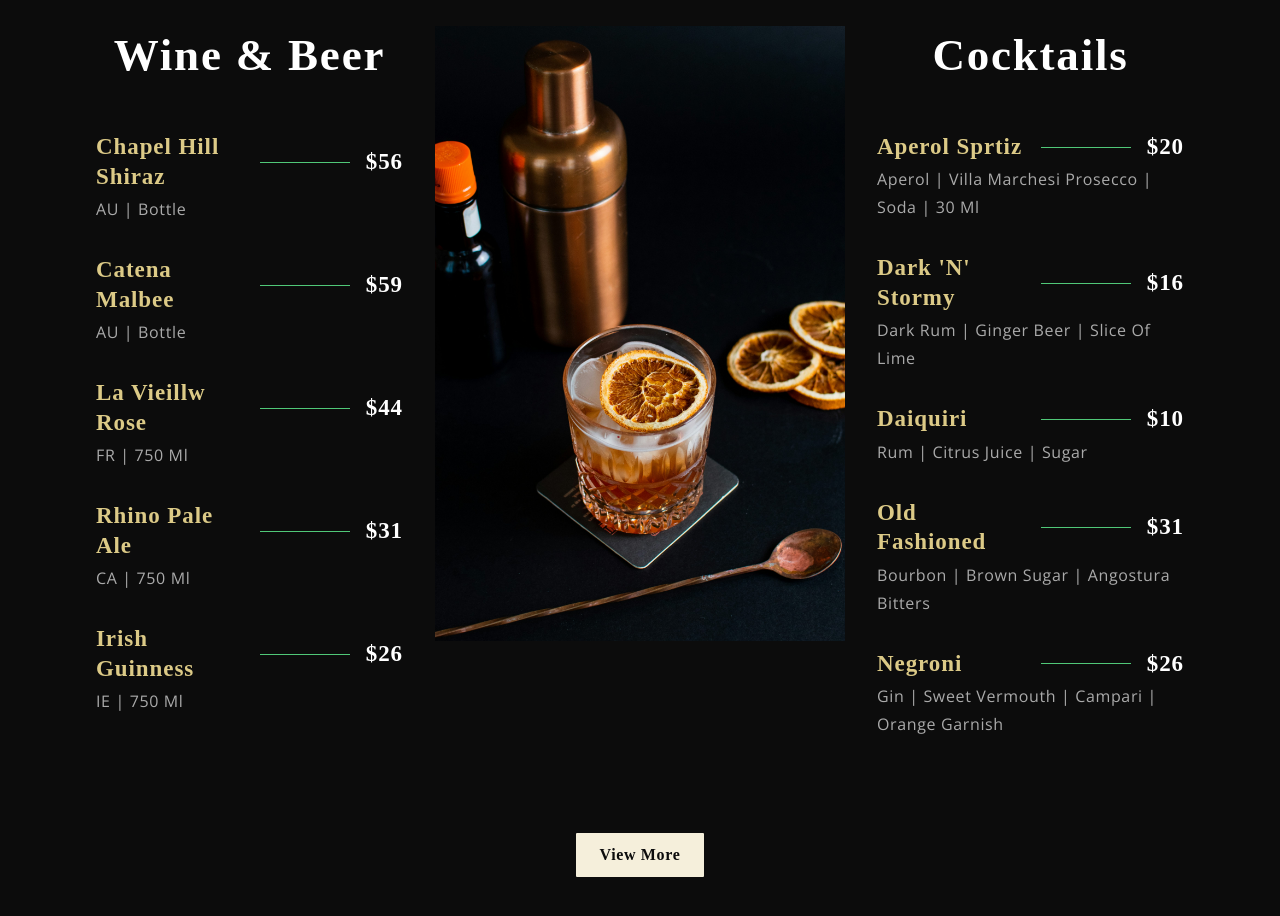
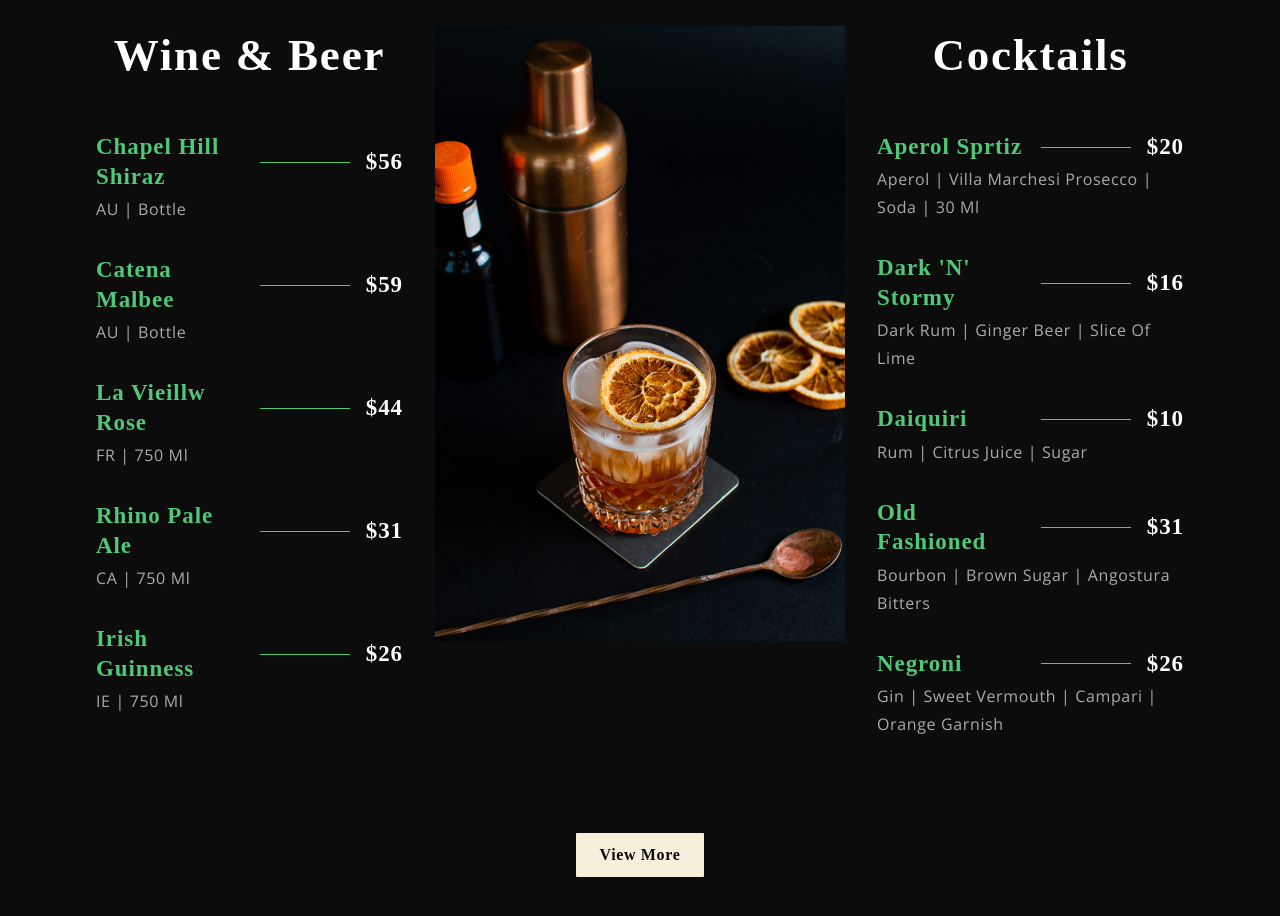
Before and after one commit to KomilKhid/La_Emerald, a React (Create React App) app: page / in a window 1280 px wide. Shown: the part 2160-3076 px from the top of the page. Built offline with nearby package versions, Linux system fonts and the light colour scheme; a web font is replaced by a local one.

Commit message:
Update MenuItem.jsx

```diff
--- a/src/components/Menuitem/MenuItem.jsx
+++ b/src/components/Menuitem/MenuItem.jsx
@@ -6,7 +6,7 @@ const MenuItem = ({ title, price, tags }) => (
   <div className="app__menuitem">
     <div className="app__menuitem-head">
       <div className="app__menuitem-name">
-        <p className="p__cormorant" style={{ color: '#DCCA87' }}>{title}</p>
+        <p className="p__cormorant" style={{ color: '#50c878' }}>{title}</p>
       </div>
       <div className="app__menuitem-dash" />
       <div className="app__menuitem-price">
```
